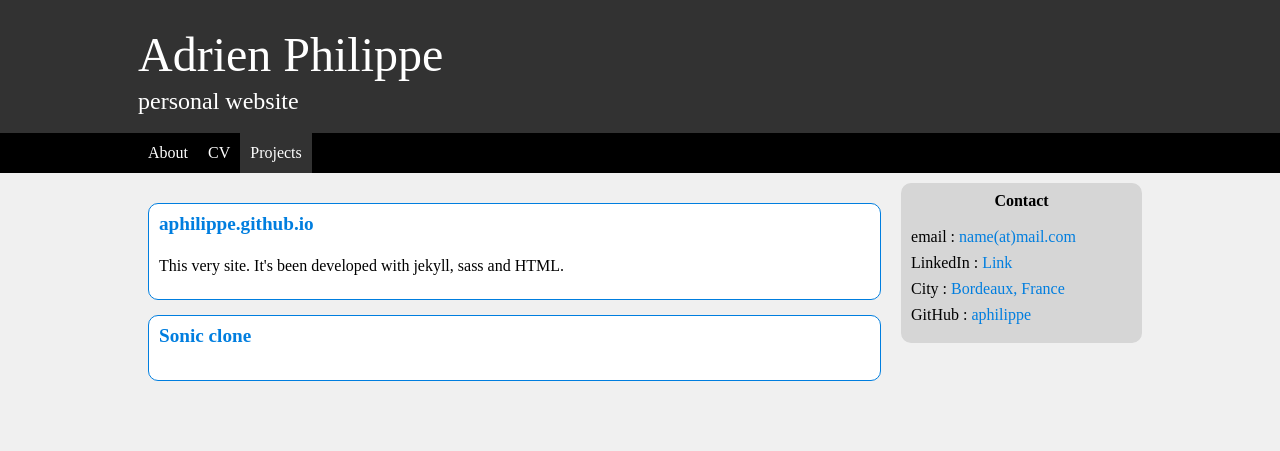
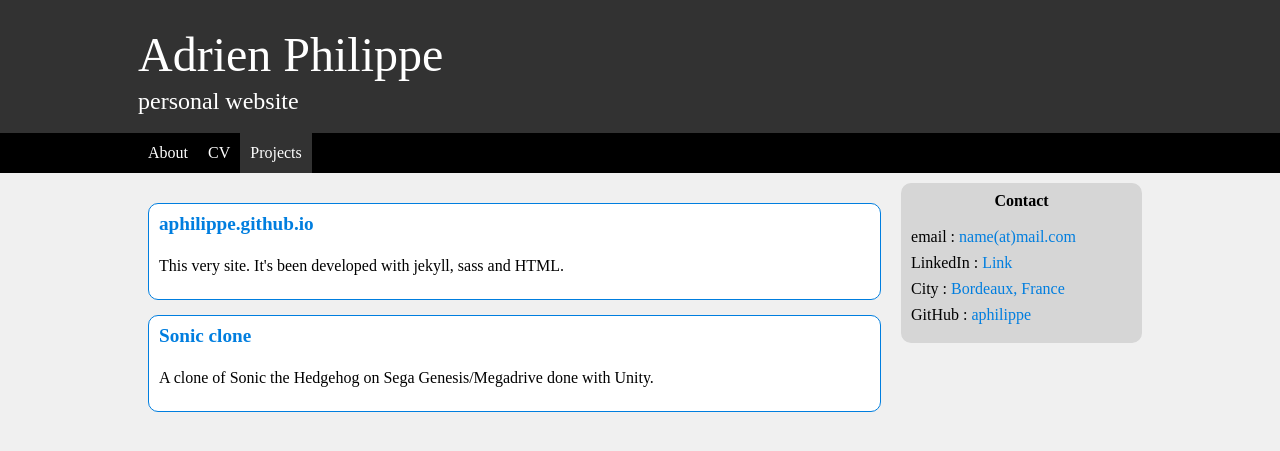
Before and after one commit to aphilippe/aphilippe.github.io, a Jekyll site: the page built from projects.html, in a window 1280 px wide. Shown: the top 451 px of the page. Built offline with Jekyll 4.4.1, drawn with Linux system fonts in a browser that asks for light colours.

Commit message:
Add infos for Sonic clone

```diff
--- a/_data/projects.yml
+++ b/_data/projects.yml
@@ -4,3 +4,4 @@
 
 - name: Sonic clone
   url: http://aphilippe.github.io/sonic_clone
+  infos: A clone of Sonic the Hedgehog on Sega Genesis/Megadrive done with Unity.
```
